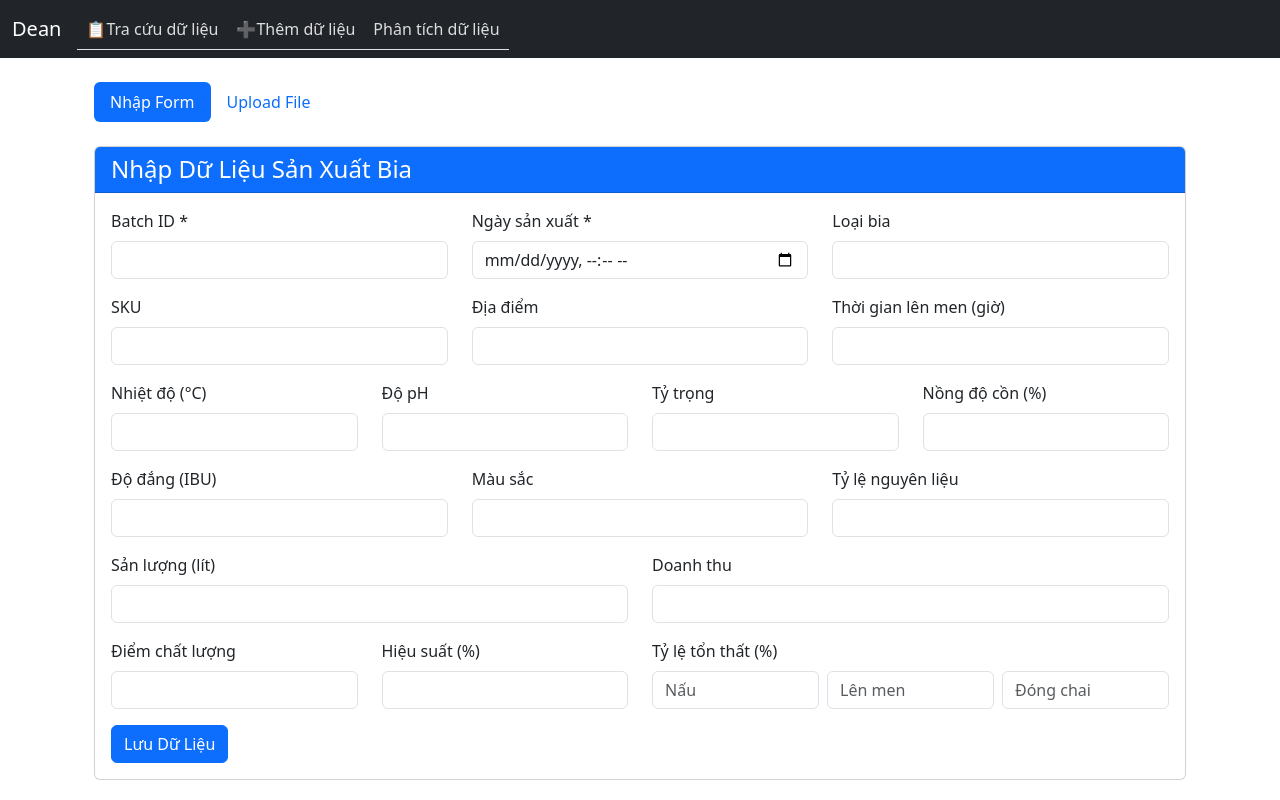
After one commit to HanaHata99/Deanthuchanh2, a Django app: template djangodean/appdean/templates/add_data.html in a window 1280 px wide. The commit adds this page. Run offline with Django 5.2, Linux system fonts and the light colour scheme; the template is opened without the code that fills it, so the values that code supplies are empty.

Commit message:
Tuấn - Tuần 11

```diff
--- a/cutdean.py
+++ b/cutdean.py
@@ -1,7 +1,7 @@
-filedoc = open("/Volumes/Trang Kata/data_complete_extended.csv", "r")
-filewrite = open("/Volumes/Trang Kata/cutdean.csv", "w")
+filedoc = open("D:\data_complete_extended.csv", "r")
+filewrite = open("D:\cutdean2.csv", "w")
 
-for x in range(1000001):
+for x in range(10):
     doc = filedoc.readline()
     filewrite.write(doc)
 
--- /dev/null
+++ b/djangodean/appdean/templates/add_data.html
@@ -0,0 +1,181 @@
+{% extends 'base.html' %}
+
+{% block title %}Thêm Dữ Liệu Bia{% endblock %}
+
+{% block content %}
+<div class="container">
+    <ul class="nav nav-pills mb-4" role="tablist">
+        <li class="nav-item">
+            <a class="nav-link active" data-bs-toggle="pill" href="#form-input">Nhập Form</a>
+        </li>
+        <li class="nav-item">
+            <a class="nav-link" data-bs-toggle="pill" href="#file-upload">Upload File</a>
+        </li>
+    </ul>
+
+    <div class="tab-content">
+        <!-- Form Input Tab -->
+        <div id="form-input" class="tab-pane fade show active">
+            <div class="card">
+                <div class="card-header bg-primary text-white">
+                    <h4 class="mb-0">Nhập Dữ Liệu Sản Xuất Bia</h4>
+                </div>
+                <div class="card-body">
+                    <form method="POST" action="{% url 'add_manual_data' %}">
+                        {% csrf_token %}
+
+                        <!-- Thông tin cơ bản -->
+                        <div class="row mb-3">
+                            <div class="col-md-4">
+                                <label for="batch_id" class="form-label">Batch ID *</label>
+                                <input type="number" class="form-control" id="batch_id" name="batch_id" required>
+                            </div>
+                            <div class="col-md-4">
+                                <label for="Brew_Date" class="form-label">Ngày sản xuất *</label>
+                                <input type="datetime-local" class="form-control" id="Brew_Date" name="Brew_Date" required>
+                            </div>
+                            <div class="col-md-4">
+                                <label for="Beer_Style" class="form-label">Loại bia</label>
+                                <input type="text" class="form-control" id="Beer_Style" name="Beer_Style">
+                            </div>
+                        </div>
+
+                        <!-- Thông tin sản phẩm -->
+                        <div class="row mb-3">
+                            <div class="col-md-4">
+                                <label for="SKU" class="form-label">SKU</label>
+                                <input type="text" class="form-control" id="SKU" name="SKU">
+                            </div>
+                            <div class="col-md-4">
+                                <label for="Location" class="form-label">Địa điểm</label>
+                                <input type="text" class="form-control" id="Location" name="Location">
+                            </div>
+                            <div class="col-md-4">
+                                <label for="Fermentation_Time" class="form-label">Thời gian lên men (giờ)</label>
+                                <input type="number" class="form-control" id="Fermentation_Time" name="Fermentation_Time">
+                            </div>
+                        </div>
+
+                        <!-- Thông số kỹ thuật -->
+                        <div class="row mb-3">
+                            <div class="col-md-3">
+                                <label for="Temperature" class="form-label">Nhiệt độ (°C)</label>
+                                <input type="number" step="0.1" class="form-control" id="Temperature" name="Temperature">
+                            </div>
+                            <div class="col-md-3">
+                                <label for="pH_Level" class="form-label">Độ pH</label>
+                                <input type="number" step="0.1" class="form-control" id="pH_Level" name="pH_Level">
+                            </div>
+                            <div class="col-md-3">
+                                <label for="Gravity" class="form-label">Tỷ trọng</label>
+                                <input type="number" step="0.001" class="form-control" id="Gravity" name="Gravity">
+                            </div>
+                            <div class="col-md-3">
+                                <label for="Alcohol_Content" class="form-label">Nồng độ cồn (%)</label>
+                                <input type="number" step="0.1" class="form-control" id="Alcohol_Content" name="Alcohol_Content">
+                            </div>
+                        </div>
+
+                        <!-- Đặc tính sản phẩm -->
+                        <div class="row mb-3">
+                            <div class="col-md-4">
+                                <label for="Bitterness" class="form-label">Độ đắng (IBU)</label>
+                                <input type="number" class="form-control" id="Bitterness" name="Bitterness">
+                            </div>
+                            <div class="col-md-4">
+                                <label for="Color" class="form-label">Màu sắc</label>
+                                <input type="text" class="form-control" id="Color" name="Color">
+                            </div>
+                            <div class="col-md-4">
+                                <label for="Ingredient_Ratio" class="form-label">Tỷ lệ nguyên liệu</label>
+                                <input type="text" class="form-control" id="Ingredient_Ratio" name="Ingredient_Ratio">
+                            </div>
+                        </div>
+
+                        <!-- Sản lượng và doanh thu -->
+                        <div class="row mb-3">
+                            <div class="col-md-6">
+                                <label for="Volume_Produced" class="form-label">Sản lượng (lít)</label>
+                                <input type="number" class="form-control" id="Volume_Produced" name="Volume_Produced">
+                            </div>
+                            <div class="col-md-6">
+                                <label for="Total_Sales" class="form-label">Doanh thu</label>
+                                <input type="number" step="0.01" class="form-control" id="Total_Sales" name="Total_Sales">
+                            </div>
+                        </div>
+
+                        <!-- Hiệu suất và tổn thất -->
+                        <div class="row mb-3">
+                            <div class="col-md-3">
+                                <label for="Quality_Score" class="form-label">Điểm chất lượng</label>
+                                <input type="number" step="0.1" class="form-control" id="Quality_Score" name="Quality_Score">
+                            </div>
+                            <div class="col-md-3">
+                                <label for="Brewhouse_Efficiency" class="form-label">Hiệu suất (%)</label>
+                                <input type="number" step="0.1" class="form-control" id="Brewhouse_Efficiency" name="Brewhouse_Efficiency">
+                            </div>
+                            <div class="col-md-6">
+                                <label class="form-label">Tỷ lệ tổn thất (%)</label>
+                                <div class="row g-2">
+                                    <div class="col-md-4">
+                                        <input type="number" step="0.1" class="form-control" id="Loss_During_Brewing"
+                                               name="Loss_During_Brewing" placeholder="Nấu">
+                                    </div>
+                                    <div class="col-md-4">
+                                        <input type="number" step="0.1" class="form-control" id="Loss_During_Fermentation"
+                                               name="Loss_During_Fermentation" placeholder="Lên men">
+                                    </div>
+                                    <div class="col-md-4">
+                                        <input type="number" step="0.1" class="form-control" id="Loss_During_Bottling_Kegging"
+                                               name="Loss_During_Bottling_Kegging" placeholder="Đóng chai">
+                                    </div>
+                                </div>
+                            </div>
+                        </div>
+
+                        <button type="submit" class="btn btn-primary">Lưu Dữ Liệu</button>
+                    </form>
+                </div>
+            </div>
+        </div>
+
+        <!-- File Upload Tab -->
+        <div id="file-upload" class="tab-pane fade">
+            <div class="card">
+                <div class="card-header bg-primary text-white">
+                    <h4 class="mb-0">Upload File Dữ Liệu</h4>
+                </div>
+                <div class="card-body">
+                    <form method="POST" action="{% url 'upload_file' %}" enctype="multipart/form-data">
+                        {% csrf_token %}
+                        <div class="mb-3">
+                            <label for="file" class="form-label">Chọn file CSV/Excel</label>
+                            <input type="file" class="form-control" id="file" name="file" accept=".csv,.xlsx" required>
+                        </div>
+                        <div class="mb-3">
+                            <div class="alert alert-info">
+                                <h5>Hướng dẫn:</h5>
+                                <ul>
+                                    <li>File phải có định dạng .csv hoặc .xlsx</li>
+                                    <li>Các cột trong file phải trùng với tên cột trong database</li>
+                                </ul>
+                            </div>
+                        </div>
+                        <button type="submit" class="btn btn-primary">Upload</button>
+                    </form>
+                </div>
+            </div>
+        </div>
+    </div>
+
+    {% if messages %}
+    <div class="mt-3">
+        {% for message in messages %}
+        <div class="alert alert-{{ message.tags }}">
+            {{ message }}
+        </div>
+        {% endfor %}
+    </div>
+    {% endif %}
+</div>
+{% endblock %}
--- /dev/null
+++ b/djangodean/appdean/templates/base.html
@@ -0,0 +1,60 @@
+<!DOCTYPE html>
+<html lang="en">
+<head>
+    <meta charset="utf-8">
+    <meta name="viewport" content="width=device-width, initial-scale=1">
+    <title>{% block title %}My Brewery App{% endblock %}</title>
+    <link href="https://cdn.jsdelivr.net/npm/bootstrap@5.3.3/dist/css/bootstrap.min.css" rel="stylesheet">
+    <script src="https://cdn.jsdelivr.net/npm/bootstrap@5.3.3/dist/js/bootstrap.bundle.min.js"></script>
+    <style>
+        /* Hiệu ứng nổi bật cho tab */
+        .nav-tabs .nav-link {
+            font-weight: 500;
+            color: #ddd;
+            transition: background-color 0.3s, color 0.3s;
+            border-radius: 8px 8px 0 0;
+        }
+        .nav-tabs .nav-link.active {
+            color: #fff !important;
+            background-color: #007bff;
+            border-color: #007bff;
+            box-shadow: 0 4px 8px rgba(0, 123, 255, 0.2);
+        }
+        /* Hiệu ứng khi hover */
+        .nav-tabs .nav-link:hover {
+            color: #fff;
+            background-color: #0056b3;
+            border-radius: 8px 8px 0 0;
+        }
+    </style>
+</head>
+<body>
+
+<nav class="navbar navbar-expand-sm bg-dark navbar-dark">
+    <div class="container-fluid">
+        <a class="navbar-brand" href="#">Dean</a>
+        <button class="navbar-toggler" type="button" data-bs-toggle="collapse" data-bs-target="#collapsibleNavbar">
+            <span class="navbar-toggler-icon"></span>
+        </button>
+        <div class="collapse navbar-collapse" id="collapsibleNavbar">
+            <ul class="navbar-nav nav-tabs">
+                <li class="nav-item">
+                    <a class="nav-link {% if request.path == '/listview' %}active{% endif %}" href="/listview">📋Tra cứu dữ liệu</a>
+                </li>
+                <li class="nav-item">
+                    <a class="nav-link {% if request.path == '/add_data' %}active{% endif %}" href="/add_data">➕Thêm dữ liệu</a>
+                </li>
+                <li class="nav-item">
+                    <a class="nav-link {% if request.path == '/analysis' %}active{% endif %}" href="/analysis">Phân tích dữ liệu</a>
+                </li>
+            </ul>
+        </div>
+    </div>
+</nav>
+
+<div class="container mt-4">
+    {% block content %}{% endblock %}
+</div>
+
+</body>
+</html>
--- a/djangodean/appdean/urls.py
+++ b/djangodean/appdean/urls.py
@@ -5,4 +5,7 @@ urlpatterns = [
     path('listview/', views.listview, name='listview'),
     path('', views.listview, name='listview'),
     path('detailview/', views.detailview, name='detailview'),
+    path('add_data/', views.add_data_view, name='add_data'),
+    path('add_manual_data/', views.add_manual_data, name='add_manual_data'),
+    path('upload_file/', views.upload_file, name='upload_file'),
 ]
```
Also changed, not shown: djangodean/appdean/templates/viewdata.html (+34 -2 lines), djangodean/appdean/templates/viewdetail.html (+74 -105 lines), djangodean/appdean/views.py (+129 -1 lines), 1 other file.
